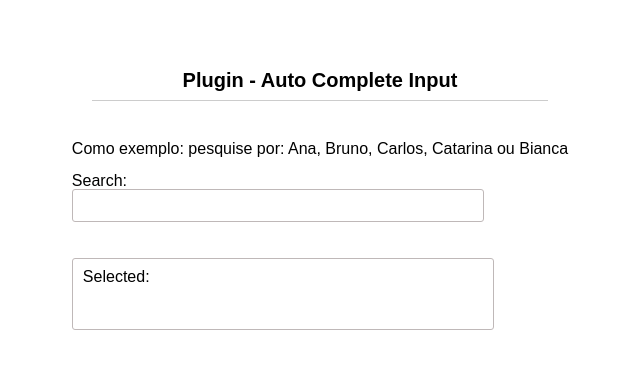
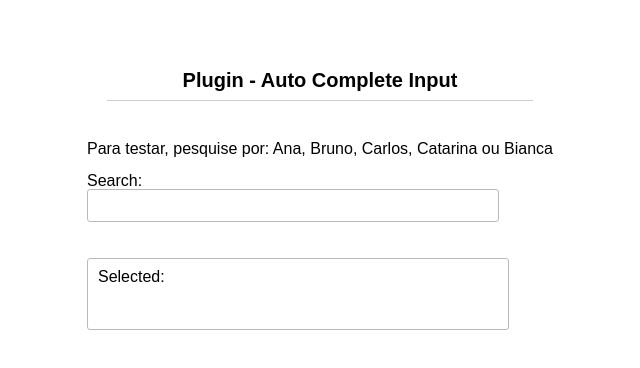
Before and after one commit to casipe/AutoCompleteInput, a plain HTML site: page index.html in a window 1280 px wide. Shown: the whole page, without its empty margins (320-960 px from the left). Drawn offline with Linux system fonts and the light colour scheme.

Commit message:
Update index.html

```diff
--- a/index.html
+++ b/index.html
@@ -20,7 +20,7 @@
   margin: 0 auto;">
   <h2>Plugin  - Auto Complete Input <hr></h2>
 
-  <p><strong>Como exemplo:</strong> pesquise por: Ana, Bruno, Carlos, Catarina ou Bianca </p><br>
+  <p><strong>Para testar,  pesquise por:</strong> Ana, Bruno, Carlos, Catarina ou Bianca </p><br>
 		<label>
 		Search:</label>
 		<input type="text" name="name" id="name">
```
